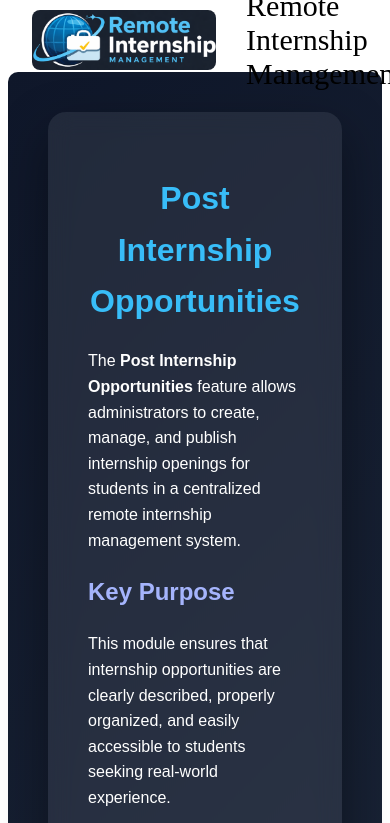
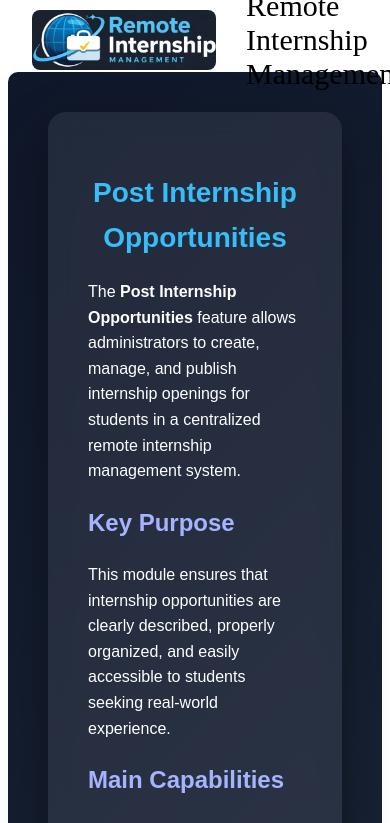
Before and after one commit to SATISHTEJA/FSADInternship, a React (Vite) app: page /pio in a window 390 px wide. Shown: the top 823 px of the page. Built offline with nearby package versions, Linux system fonts and the light colour scheme.

Commit message:
Second Mobile Fix

```diff
--- a/src/Styles/Header.css
+++ b/src/Styles/Header.css
@@ -119,3 +119,29 @@
 .register:hover {
   background: rgb(14, 20, 59);
 }
+
+/* ===== MOBILE FIX FOR HOME PAGE ===== */
+@media (max-width: 768px) {
+
+  .home-container,
+  .hero,
+  .navbar {
+    flex-direction: column;
+    align-items: center;
+  }
+
+  h1 {
+    font-size: 28px !important;
+    text-align: center;
+  }
+
+  .navbar {
+    width: 100%;
+    flex-wrap: wrap;
+  }
+
+  body {
+    overflow-x: hidden;
+  }
+
+}
```
